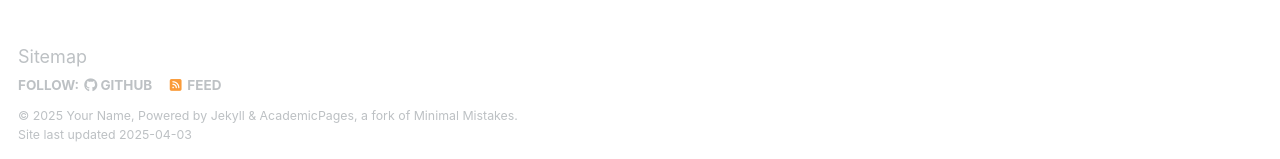
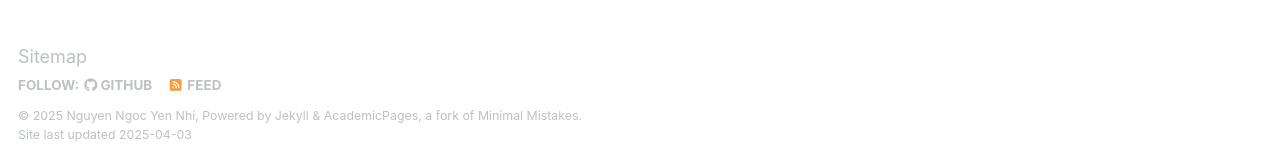
Before and after one commit to dalietnguyen342/dalietnguyen342.github.io, a Jekyll site: the page built from _pages/about.md, in a window 1280 px wide and 900 px high, scrolled down 2635 px. Shown: the part 738-897 px from the top of the window. Built offline with Jekyll 4.4.1, drawn with Linux system fonts in a browser that asks for light colours; some web fonts are replaced.

Commit message:
Update _config.yml

```diff
--- a/_config.yml
+++ b/_config.yml
@@ -11,7 +11,7 @@ locale                   : "en-US"
 site_theme               : "default"
 title                    : "Your Name / Site Title"
 title_separator          : "-"
-name                     : &name "Your Name"
+name                     : &name "Nguyen Ngoc Yen Nhi"
 description              : &description "personal description"
 url                      : https://academicpages.github.io # the base hostname & protocol for your site e.g. "https://[your GitHub username].github.io"
 baseurl                  : "" # the subpath of your site, e.g. "/blog"
```
